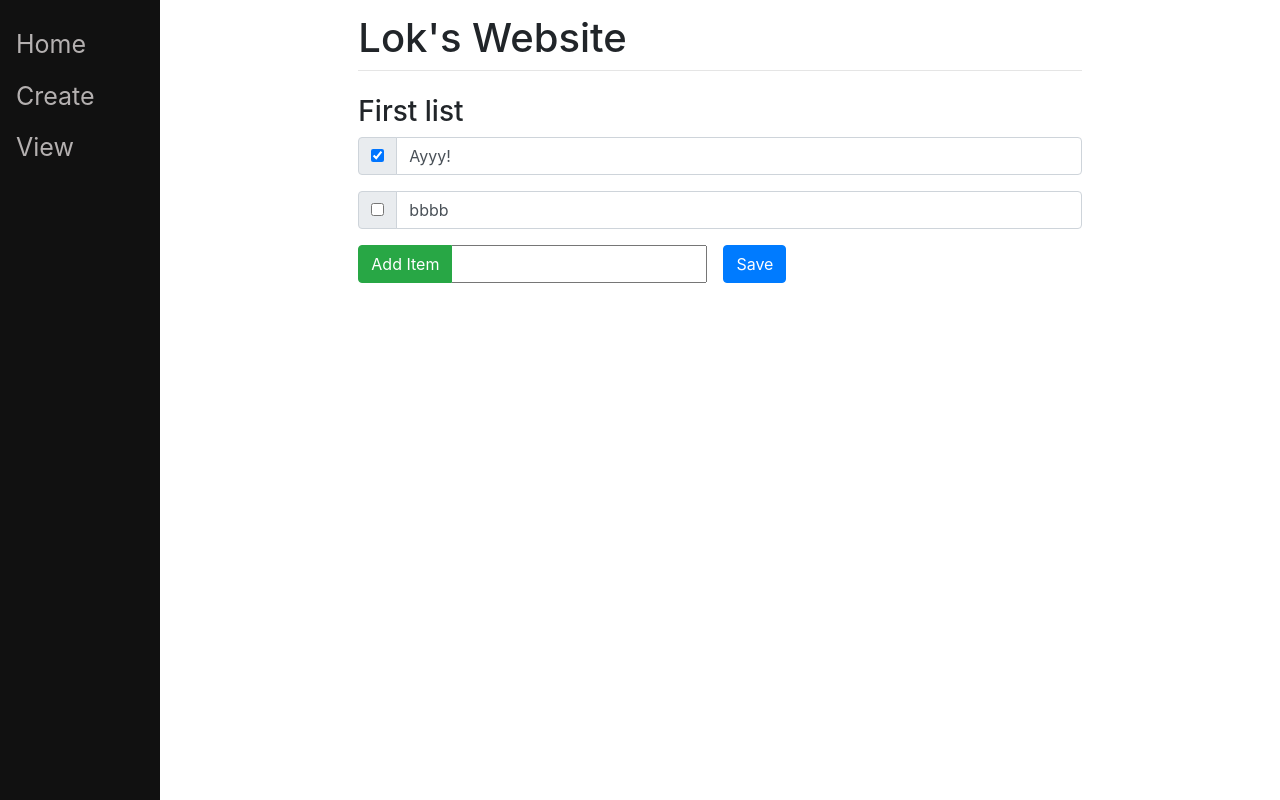
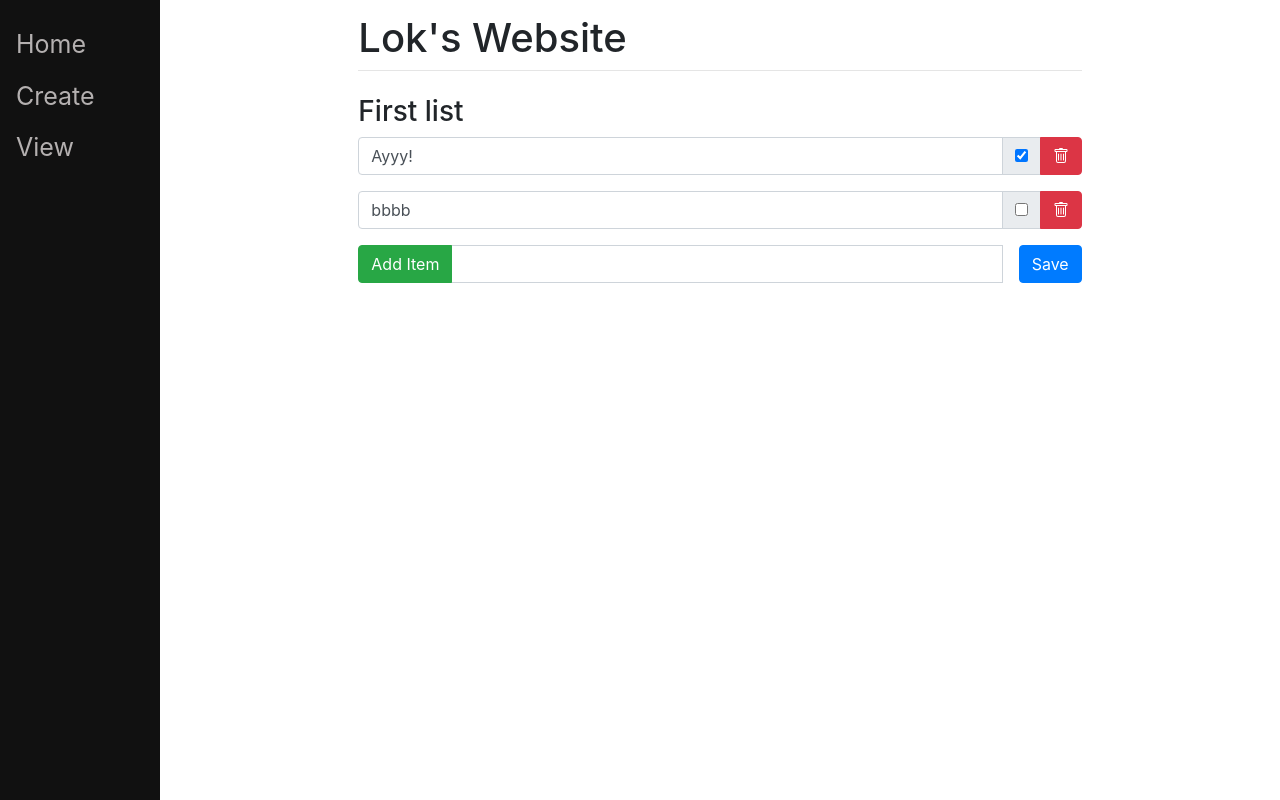
Before and after one commit to loklok12614/DjangoTutorial, a Django app: page /list/8 in a window 1280 px wide. Run offline with Django 3.2, Linux system fonts and the light colour scheme; data comes from the database, SQL or seed files in the repository; both versions use the stored data as it was after the commit; some libraries are stand-ins or nearby versions.

Commit message:
delete button for list page

```diff
--- a/mysite/main/templates/main/list.html
+++ b/mysite/main/templates/main/list.html
@@ -4,11 +4,21 @@
 
 {%block content%}
     <h3>{{ls.name}}</h3>
+    {% if messages %}
+    <div>
+        <ul class="alert alert-primary">
+            {% for message in messages %}
+            <li  class="mt-0 mb-0 ml-2 mr-2"> {{ message }} </li>
+            {% endfor %}
+        </ul>
+    </div>
+    {% endif %}
     <form method="post" action="#">
         {% csrf_token %}
         {% for item in ls.item_set.all %}
         <div class="input-group mb-3">
-            <div class="input-group-prepend">
+            <input type="text", value="{{item.text}}", name="t{{item.id}}", class="form-control">
+            <div class="input-group-append">
                 <div class="input-group-text">
                     {% if item.complete == True %}
                         <input type="checkbox", value="clicked", name="c{{item.id}}" checked>
@@ -17,15 +27,20 @@
                     {% endif %}
                 </div>
             </div>
-            <input type="text", value="{{item.text}}", name="t{{item.id}}", class="form-control">
+            <span class="input-group-append"><button type="submit", name="delete{{item.id}}", value="delete", class="btn btn-danger", aria-label="Close">
+                <span aria-hidden="true"><svg width="1em" height="1em" viewBox="0 0 16 16" class="bi bi-trash" fill="currentColor" xmlns="http://www.w3.org/2000/svg" style="vertical-align:middle;margin-bottom:2px;">
+                    <path d="M5.5 5.5A.5.5 0 0 1 6 6v6a.5.5 0 0 1-1 0V6a.5.5 0 0 1 .5-.5zm2.5 0a.5.5 0 0 1 .5.5v6a.5.5 0 0 1-1 0V6a.5.5 0 0 1 .5-.5zm3 .5a.5.5 0 0 0-1 0v6a.5.5 0 0 0 1 0V6z"/>
+                    <path fill-rule="evenodd" d="M14.5 3a1 1 0 0 1-1 1H13v9a2 2 0 0 1-2 2H5a2 2 0 0 1-2-2V4h-.5a1 1 0 0 1-1-1V2a1 1 0 0 1 1-1H6a1 1 0 0 1 1-1h2a1 1 0 0 1 1 1h3.5a1 1 0 0 1 1 1v1zM4.118 4L4 4.059V13a1 1 0 0 0 1 1h6a1 1 0 0 0 1-1V4.059L11.882 4H4.118zM2.5 3V2h11v1h-11z"/>
+                  </svg></span>
+            </button></span>
         </div>
         {% endfor %}
         <div class="input-group mt-1 mb-1">
             <div class="input-group-prepend">
                 <button type="submit", name="newItem", value="newItem" class="btn btn-success">Add Item</button>
             </div>
-            <input type="text", name="new">
-            <button type="submit", name="save", value="save" class="btn btn-primary ml-3">Save</button>
+            <input type="text", name="new" class="form-control">
+            <button type="submit", name="save", value="save", class="btn btn-primary ml-3">Save</button>
         </div>
     </form>
 {%endblock%}
--- a/mysite/main/views.py
+++ b/mysite/main/views.py
@@ -30,7 +30,6 @@ def allList(response):
 
 def list(response, id):
     ls = ToDoList.objects.get(id=id)
-
     if response.method == "POST":
         print(response.POST)
         if response.POST.get("save"):
@@ -49,6 +48,11 @@ def list(response, id):
                 ls.item_set.create(text=txt, complete=False)
             else:
                 print("Invalid")
+        #handle delete item
+        for item in ls.item_set.all():
+            if response.POST.get("delete" + str(item.id)):
+                item.delete()
+                messages.info(response, "An item has been deleted!")
     return render(response, "main/list.html", {"ls":ls})
 
 def home(response):
```
Also changed, not shown: mysite/db.sqlite3.
